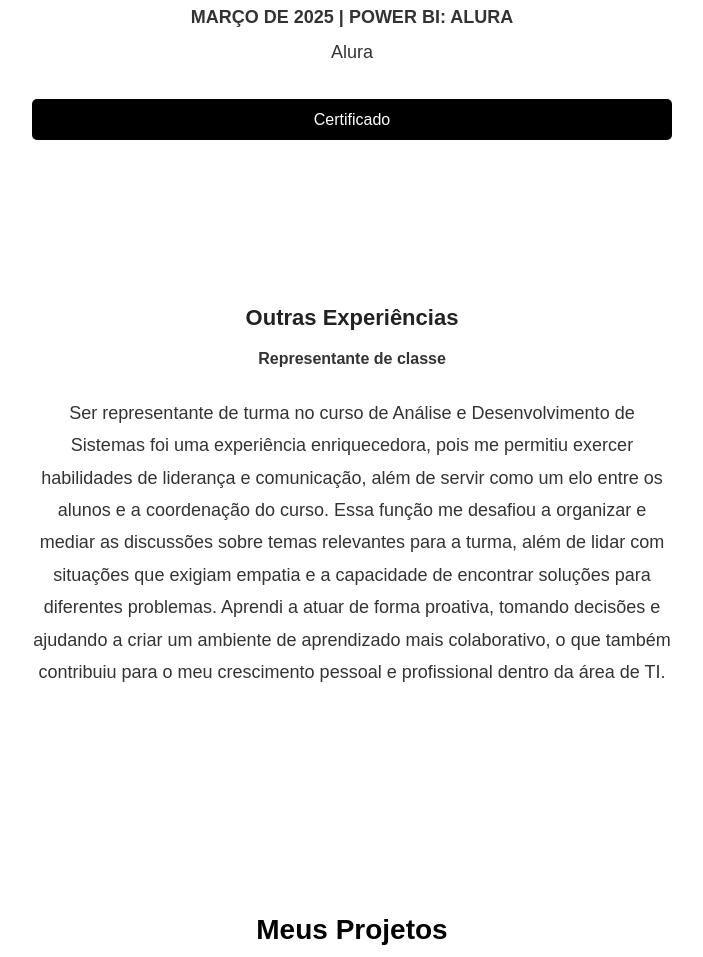
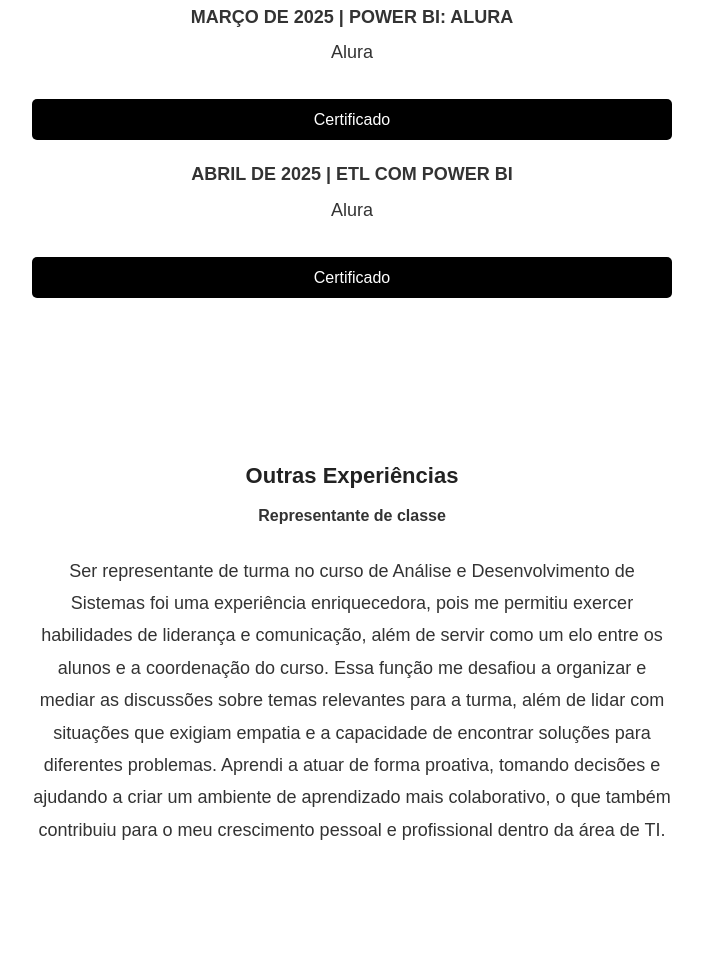
Before and after one commit to VitorConrado04/portfolio-vitor-conrado, a plain HTML site: page index.html in a window 1280 px wide. Shown: the part 5073-6030 px from the top of the page, without its empty margins (288-991 px from the left). Drawn offline with Linux system fonts and the light colour scheme.

Commit message:
Update index.html
Novo certificado

```diff
--- a/index.html
+++ b/index.html
@@ -201,6 +201,11 @@
                     <p>Alura</p>
                     <a href="https://cursos.alura.com.br/user/vitorconrado822/course/power-bi-desktop-construindo-meu-primeiro-dashboard/formalCertificate" class="btn-certificado" download>Certificado</a>
                 </div>
+                    <div class="curso-item">
+                    <h4>ABRIL DE 2025 | ETL COM POWER BI</h4>
+                    <p>Alura</p>
+                    <a href="https://cursos.alura.com.br/user/vitorconrado822/course/power-bi-desktop-realizando-etl-power-query/formalCertificate" class="btn-certificado" download>Certificado</a>
+                </div>
             </p>
         </div>
 
```
